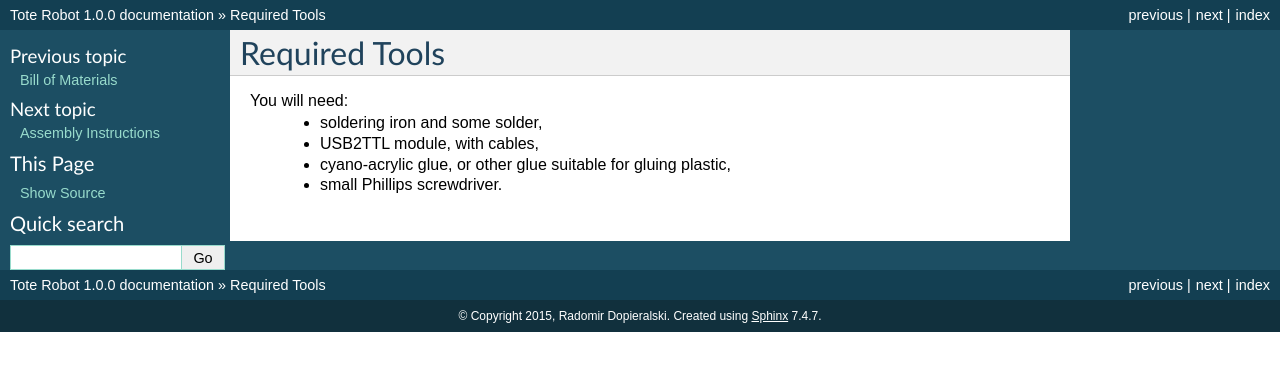
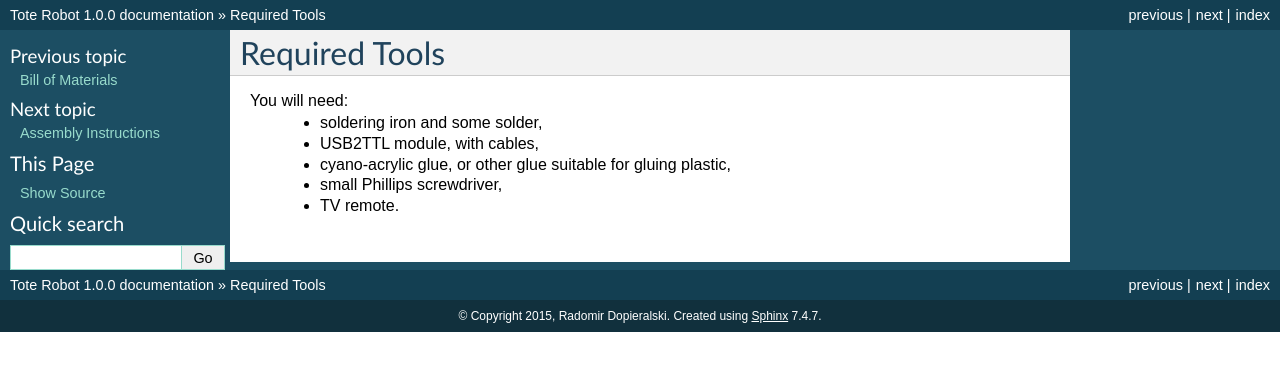
Before and after one commit to andrewsagio/tote, a Sphinx documentation site: the page built from doc/tools.rst, in a window 1280 px wide. Shown: the top 371 px of the page. Built offline with Sphinx 7.4.7, drawn with Linux system fonts in a browser that asks for light colours; formulas are drawn with MathJax 3.

Commit message:
Add TV remote to tools.

```diff
--- a/doc/tools.rst
+++ b/doc/tools.rst
@@ -5,4 +5,5 @@ You will need:
  * soldering iron and some solder,
  * USB2TTL module, with cables,
  * cyano-acrylic glue, or other glue suitable for gluing plastic,
- * small Phillips screwdriver.
+ * small Phillips screwdriver,
+ * TV remote.
```
